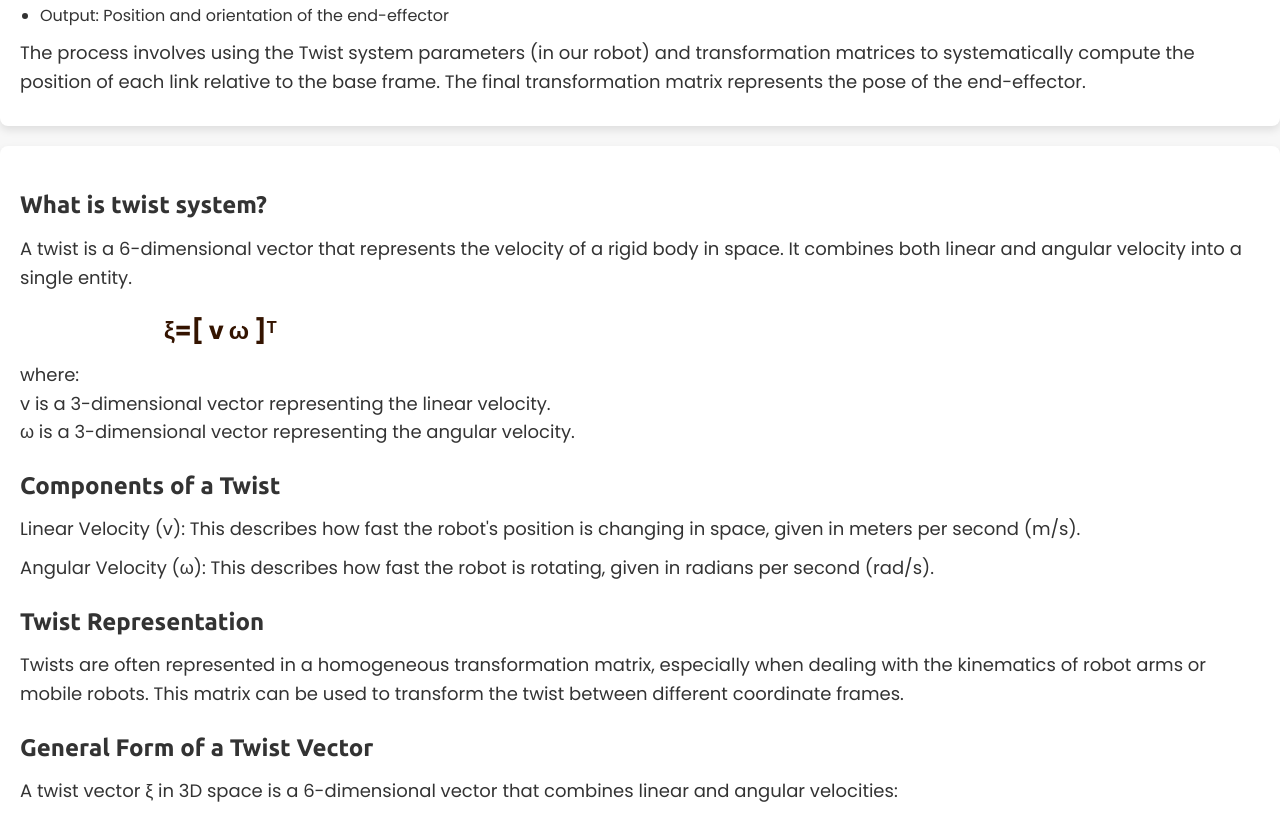
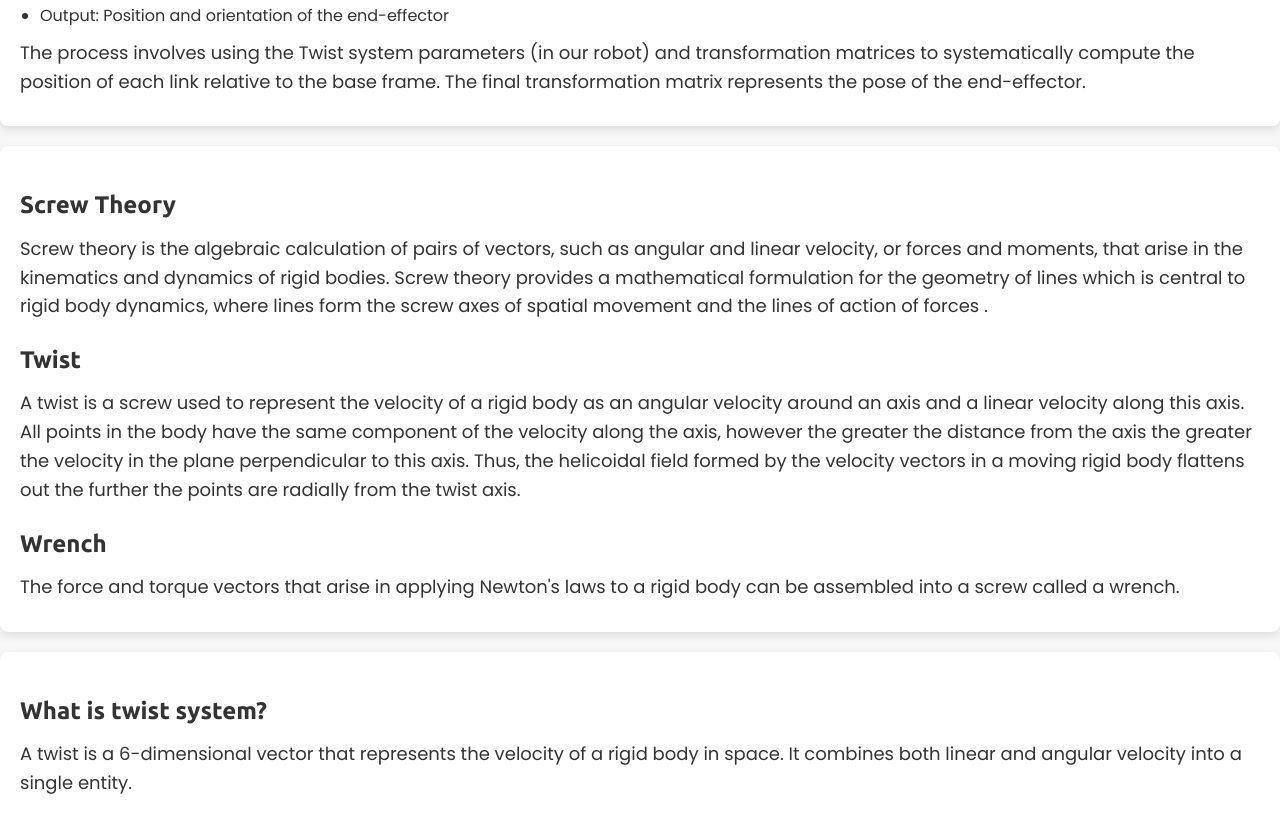
Before and after one commit to NishanthSaravanamurali/robotics.github.io, a plain HTML site: page TheoryPage.html in a window 1280 px wide. Shown: the part 747-1562 px from the top of the page. Drawn offline with Linux system fonts and the light colour scheme.

Commit message:
Update TheoryPage.html

```diff
--- a/TheoryPage.html
+++ b/TheoryPage.html
@@ -33,6 +33,18 @@
                 <li>Output: Position and orientation of the end-effector</li>
             </ul>
             <p>The process involves using the Twist system parameters (in our robot) and transformation matrices to systematically compute the position of each link relative to the base frame. The final transformation matrix represents the pose of the end-effector.</p>
+        </div>
+    </section>
+
+    <section class="center-content">
+        <div>
+            <h2>Screw Theory</h2>
+            <p>Screw theory is the algebraic calculation of pairs of vectors, such as angular and linear velocity, or forces and moments, that arise in the kinematics and dynamics of rigid bodies.
+                Screw theory provides a mathematical formulation for the geometry of lines which is central to rigid body dynamics, where lines form the screw axes of spatial movement and the lines of action of forces  .</p>
+            <h2>Twist</h2>
+            <p>A twist is a screw used to represent the velocity of a rigid body as an angular velocity around an axis and a linear velocity along this axis. All points in the body have the same component of the velocity along the axis, however the greater the distance from the axis the greater the velocity in the plane perpendicular to this axis. Thus, the helicoidal field formed by the velocity vectors in a moving rigid body flattens out the further the points are radially from the twist axis.</p>
+            <h2>Wrench</h2>
+            <p>The force and torque vectors that arise in applying Newton's laws to a rigid body can be assembled into a screw called a wrench.</p>
         </div>
     </section>
 
```
